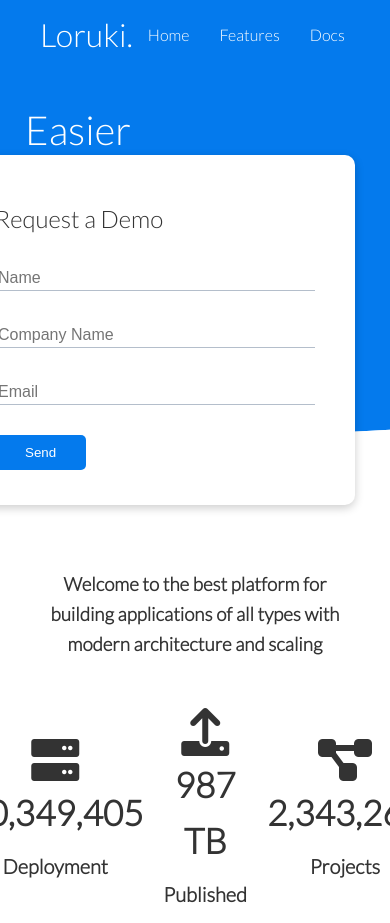
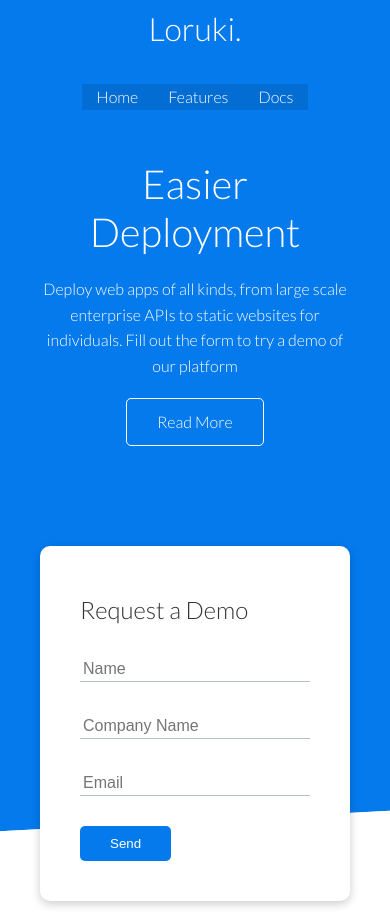
Before and after one commit to keerthimac/host-com-Clone, a plain HTML site: page index.html in a window 390 px wide. Shown: the top 923 px of the page. Drawn offline with Linux system fonts and the light colour scheme.

Commit message:
Media Queries & Responsiveness

```diff
--- a/style.css
+++ b/style.css
@@ -205,3 +205,54 @@ img {
 .footer nav a:hover {
   color: var(--primary-color);
 }
+
+/* Responsive */
+
+@media (max-width: 768px) {
+  .grid,
+  .showcase .grid,
+  .stats .grid,
+  .cloud .grid,
+  .cli .grid {
+    grid-template-columns: 1fr;
+    grid-template-rows: 1fr;
+  }
+
+  .showcase {
+    height: auto;
+  }
+
+  .showcase-text {
+    text-align: center;
+    margin-top: 40px;
+  }
+
+  .showcase-form {
+    position: relative;
+    top: 10;
+    height: auto;
+    width: 100%;
+    justify-self: center;
+  }
+
+  .cli .grid > *:first-child {
+    grid-column: 1 / span 1;
+    grid-row: 1 / span 1;
+  }
+}
+
+/* Mobile */
+
+@media (max-width: 500px) {
+  .navbar {
+    height: 110px;
+  }
+
+  .navbar .flex {
+    flex-direction: column;
+  }
+
+  .navbar ul {
+    background-color: rgb(0, 0, 0, 0.1);
+  }
+}
```
